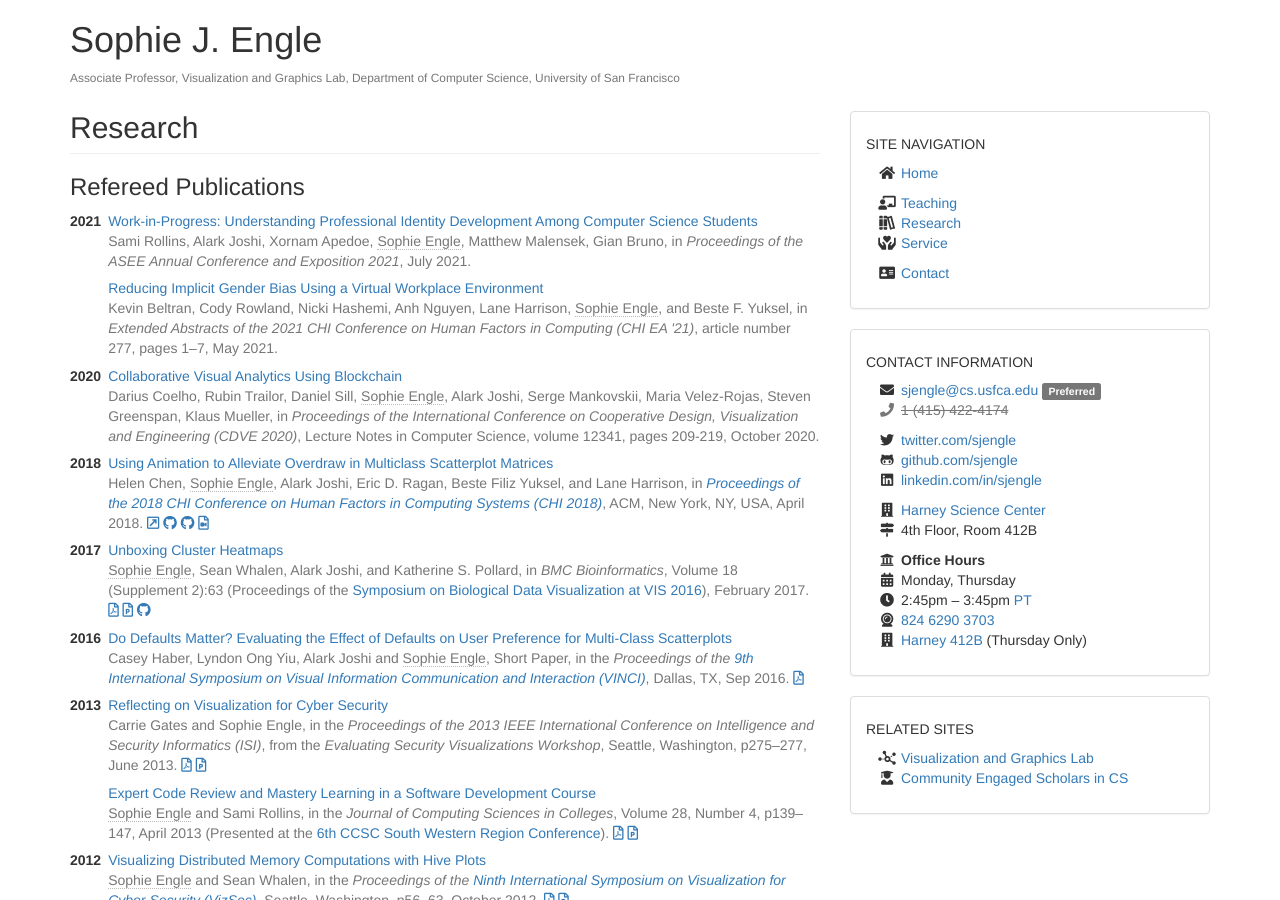
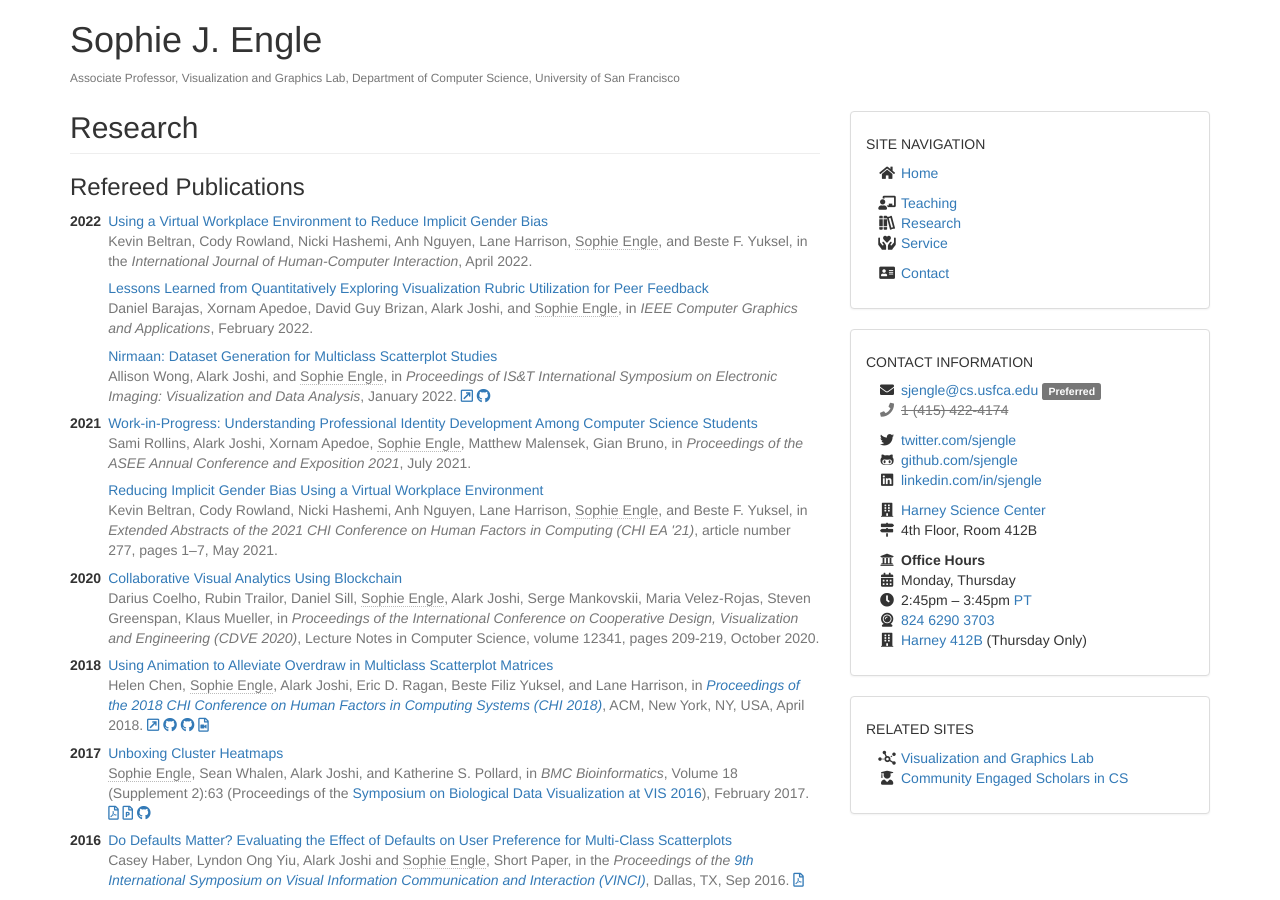
Before and after one commit to sjengle/sjengle.github.io, a Jekyll site: the page built from research.html, in a window 1280 px wide and 900 px high. Built offline with Jekyll 4.4.1, drawn with Linux system fonts in a browser that asks for light colours.

Commit message:
Adding latest papers.

```diff
--- a/_data/research.yaml
+++ b/_data/research.yaml
@@ -1,5 +1,26 @@
 - label: 'Refereed Publications'
   items:
+    - year: 2022
+      name: 'Using a Virtual Workplace Environment to Reduce Implicit Gender Bias'
+      cite: 'Kevin Beltran, Cody Rowland, Nicki Hashemi, Anh Nguyen, Lane Harrison, <b>Sophie Engle</b>, and Beste F. Yuksel, in the <em>International Journal of Human-Computer Interaction</em>, April 2022'
+      link: 'https://www.tandfonline.com/eprint/J4JHETJACZV4SGRZZQKY/full?target=10.1080/10447318.2022.2041902'
+    - year: 2022
+      name: 'Lessons Learned from Quantitatively Exploring Visualization Rubric Utilization for Peer Feedback'
+      cite: 'Daniel Barajas, Xornam Apedoe, David Guy Brizan, Alark Joshi, and <b>Sophie Engle</b>, in <em>IEEE Computer Graphics and Applications</em>, February 2022'
+      link: 'https://doi.org/10.1109/MCG.2022.3149683'
+      tags: ['datavis', 'education']
+    - year: 2022
+      name: 'Nirmaan: Dataset Generation for Multiclass Scatterplot Studies'
+      link: 'https://doi.org/10.2352/EI.2022.34.1.VDA-415'
+      cite: 'Allison Wong, Alark Joshi, and <b>Sophie Engle</b>, in <em>Proceedings of IS&amp;T International Symposium on Electronic Imaging: Visualization and Data Analysis</em>, January 2022'
+      tags: ['datavis']
+      more:
+        - icon: 'far fa-external-link-square'
+          link: 'https://vgl.cs.usfca.edu/nirmaan/'
+          name: 'Project Website'
+        - icon: 'fab fa-github'
+          link: 'https://github.com/usfvgl/nirmaan/'
+          name: 'Project Repository'
     - year: 2021
       name: 'Work-in-Progress: Understanding Professional Identity Development Among Computer Science Students'
       cite: 'Sami Rollins, Alark Joshi, Xornam Apedoe, <b>Sophie Engle</b>, Matthew Malensek, Gian Bruno, in <em>Proceedings of the ASEE Annual Conference and Exposition 2021</em>, July 2021'
```
